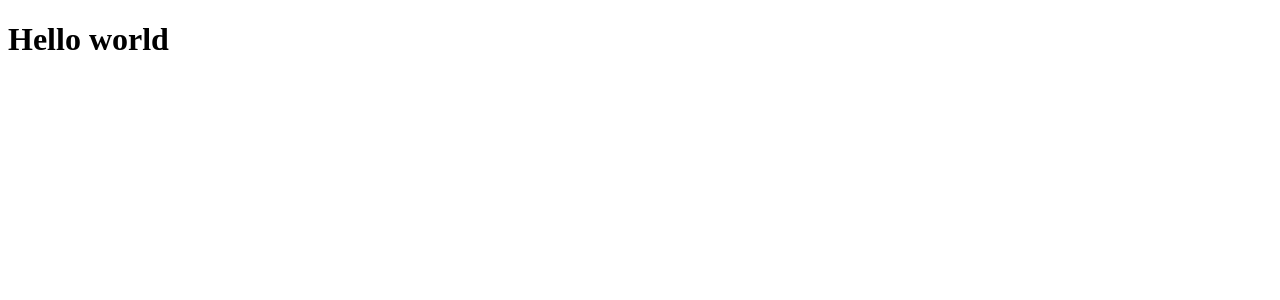
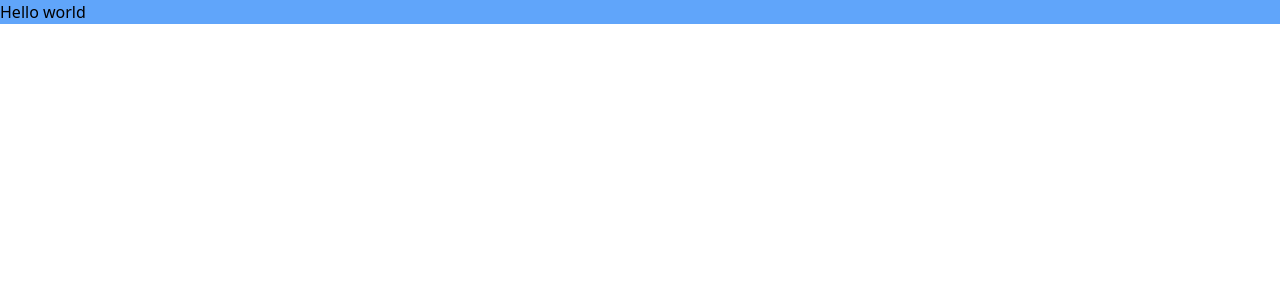
Before and after one commit to superspike7/cv-maker, a React (Create React App) app: page / in a window 1280 px wide. Shown: the top 300 px of the page. Built offline with nearby package versions, Linux system fonts and the light colour scheme.

Commit message:
add tailwind JIT

```diff
--- /dev/null
+++ b/craco.config.js
@@ -0,0 +1,10 @@
+module.exports = {
+  style: {
+    postcss: {
+      plugins: [
+        require('tailwindcss'),
+        require('autoprefixer'),
+      ],
+    },
+  },
+}
--- a/src/App.js
+++ b/src/App.js
@@ -2,7 +2,7 @@
 function App() {
   return (
     <div>
-      <h1>Hello world</h1>
+      <h1 className="bg-blue-400">Hello world</h1>
     </div>
   );
 }
--- /dev/null
+++ b/src/index.css
@@ -0,0 +1,3 @@
+@tailwind base;
+@tailwind components;
+@tailwind utilities;
--- /dev/null
+++ b/tailwind.config.js
@@ -0,0 +1,12 @@
+module.exports = {
+  mode: "jit",
+  purge: ['./src/**/*.{js,jsx,ts,tsx}', './public/index.html'],
+  darkMode: false, // or 'media' or 'class'
+  theme: {
+    extend: {},
+  },
+  variants: {
+    extend: {},
+  },
+  plugins: [],
+}
```
Also changed, not shown: package.json (+9 -3 lines), src/index.js (+5 -4 lines), 1 other file (tests, documents, lock files or other folders).
